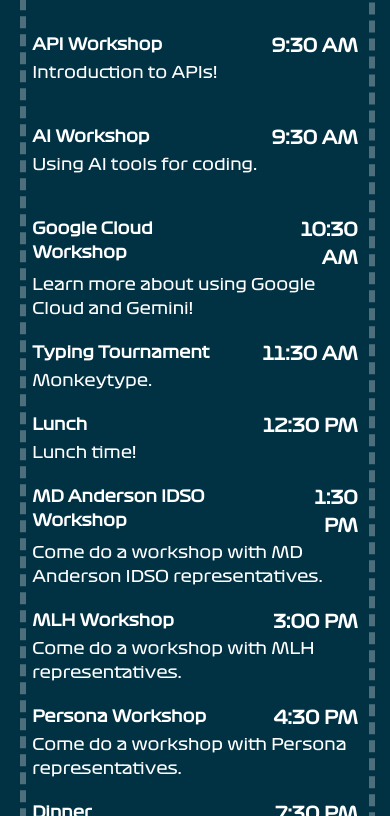
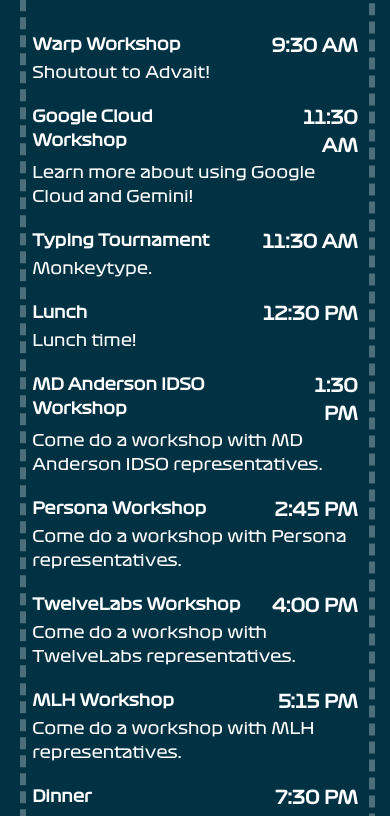
Before and after one commit to officialhackrice-rgb/14hackricepublic, a React (Create React App) app: page / in a window 390 px wide. Shown: the part 3608-4424 px from the top of the page. Built offline with nearby package versions, Linux system fonts and the light colour scheme.

Commit message:
Update schedule

```diff
--- a/src/App.tsx
+++ b/src/App.tsx
@@ -278,7 +278,7 @@
               <div className="flex justify-between">
                 <h1 className="mb-1 font-semibold text-base md:text-lg">Late Night Event and Cookies</h1>
                 <h2 className="ml-3 font-semibold text-right text-lg">10:30 PM </h2>
-              </div> Musical chairs perchance...
+              </div> Vroom vroom...
             </button>
           </div>
           {/* -------------- SATURDAY --------------- */}
@@ -286,20 +286,14 @@
           <button className="relative text-center text-xl text-yellow-300/85 md:text-2xl font-bold align-top rounded-xl outline outline-yellow-300/85 h-12 w-40 md:h-16 md:w-52">Saturday 9/20</button>
             <button className="hover:scale-110 text-white text-left rounded-lg mt-10 md:p-3 w-full">
               <div className="flex justify-between">
-                <h1 className="mb-1 font-semibold text-base md:text-lg">API Workshop</h1>
+                <h1 className="mb-1 font-semibold text-base md:text-lg">Warp Workshop</h1>
                 <h2 className="ml-3 font-semibold text-right text-lg">9:30 AM </h2>
-              </div> Introduction to APIs!
+              </div> Shoutout to Advait!
             </button>
-            <button className="hover:scale-110 text-white text-left rounded-lg mt-10 md:p-3 w-full">
-              <div className="flex justify-between">
-                <h1 className="mb-1 font-semibold text-base md:text-lg">AI Workshop</h1>
-                <h2 className="ml-3 font-semibold text-right text-lg">9:30 AM </h2>
-              </div> Using AI tools for coding.
-            </button>
-            <button className="hover:scale-110 text-white text-left rounded-lg mt-10 md:p-3 w-full">
+            <button className="hover:scale-110 text-white text-left rounded-lg mt-5 md:mt-0 md:p-3 w-full">
               <div className="flex justify-between">
                 <h1 className="mb-1 font-semibold text-base md:text-lg">Google Cloud Workshop</h1>
-                <h2 className="ml-3 font-semibold text-right text-lg">10:30 AM </h2>
+                <h2 className="ml-3 font-semibold text-right text-lg">11:30 AM </h2>
               </div> Learn more about using Google Cloud and Gemini!
             </button>
             <button className="hover:scale-110 text-white text-left rounded-lg mt-5 md:mt-0 md:p-3 w-full">
@@ -322,15 +316,21 @@
             </button>
             <button className="hover:scale-110 text-white text-left rounded-lg mt-5 md:mt-0 md:p-3 w-full">
               <div className="flex justify-between">
-                <h1 className="mb-1 font-semibold text-base md:text-lg">MLH Workshop</h1>
-                <h2 className="ml-3 font-semibold text-right text-lg">3:00 PM </h2>
-              </div> Come do a workshop with MLH representatives.
+                <h1 className="mb-1 font-semibold text-base md:text-lg">Persona Workshop</h1>
+                <h2 className="ml-3 font-semibold text-right text-lg">2:45 PM </h2>
+              </div> Come do a workshop with Persona representatives.
             </button>
             <button className="hover:scale-110 text-white text-left rounded-lg mt-5 md:mt-0 md:p-3 w-full">
               <div className="flex justify-between">
-                <h1 className="mb-1 font-semibold text-base md:text-lg">Persona Workshop</h1>
-                <h2 className="ml-3 font-semibold text-right text-lg">4:30 PM </h2>
-              </div> Come do a workshop with Persona representatives.
+                <h1 className="mb-1 font-semibold text-base md:text-lg">TwelveLabs Workshop</h1>
+                <h2 className="ml-3 font-semibold text-right text-lg">4:00 PM </h2>
+              </div> Come do a workshop with TwelveLabs representatives.
+            </button>
+            <button className="hover:scale-110 text-white text-left rounded-lg mt-5 md:mt-0 md:p-3 w-full">
+              <div className="flex justify-between">
+                <h1 className="mb-1 font-semibold text-base md:text-lg">MLH Workshop</h1>
+                <h2 className="ml-3 font-semibold text-right text-lg">5:15 PM </h2>
+              </div> Come do a workshop with MLH representatives.
             </button>
             <button className="hover:scale-110 text-white text-left rounded-lg mt-5 md:mt-0 md:p-3 w-full">
               <div className="flex justify-between">
@@ -489,11 +489,11 @@
                 <img src="/assets/sponsors/mda-idso-logo.png" alt="capitalone" className="w-40 h-auto"/>
               </div>
             </div>
-             <div className = "relative flex items-center justify-center w-56 h-56 mx-auto">
+             {/* <div className = "relative flex items-center justify-center w-56 h-56 mx-auto">
               <div className = "absolute flex items-center justify-center bg-orange-800 bg-opacity-15 outline outline-purple-300 rounded-2xl h-36 w-52 lg:h-40 lg:w-60">
                 <img src="/assets/sponsors/terabox-logo.png" alt="capitalone" className="w-40 h-auto"/>
               </div>
-            </div>
+            </div> */}
           </div>
         </div>
       {/* --------------- SUPPORTING (SILVER & BRONZE) --------------- */}
@@ -532,11 +532,11 @@
                 <img src="/assets/sponsors/REA-Logo_Formal.png" alt="rea" className="w-48 h-auto"/>
               </div>
             </div>
-            <div className = "relative items-center justify-center flex w-56 h-56 mx-auto">
+            {/* <div className = "relative items-center justify-center flex w-56 h-56 mx-auto">
               <div className = "absolute flex items-center justify-center bg-orange-800 bg-opacity-15 outline outline-purple-300 rounded-2xl h-36 w-52 lg:h-40 lg:w-60">
                 <img src="/assets/sponsors/codepath.png" alt="rea" className="w-48 h-auto"/>
               </div>
-            </div>
+            </div> */}
             <div className = "relative items-center justify-center flex w-56 h-56 mx-auto">
               <div className = "absolute flex items-center justify-center bg-orange-800 bg-opacity-15 outline outline-purple-300 rounded-2xl h-36 w-52 lg:h-40 lg:w-60">
                 <img src="/assets/sponsors/twelvelabs.png" alt="rea" className="w-48 h-auto"/>
```
